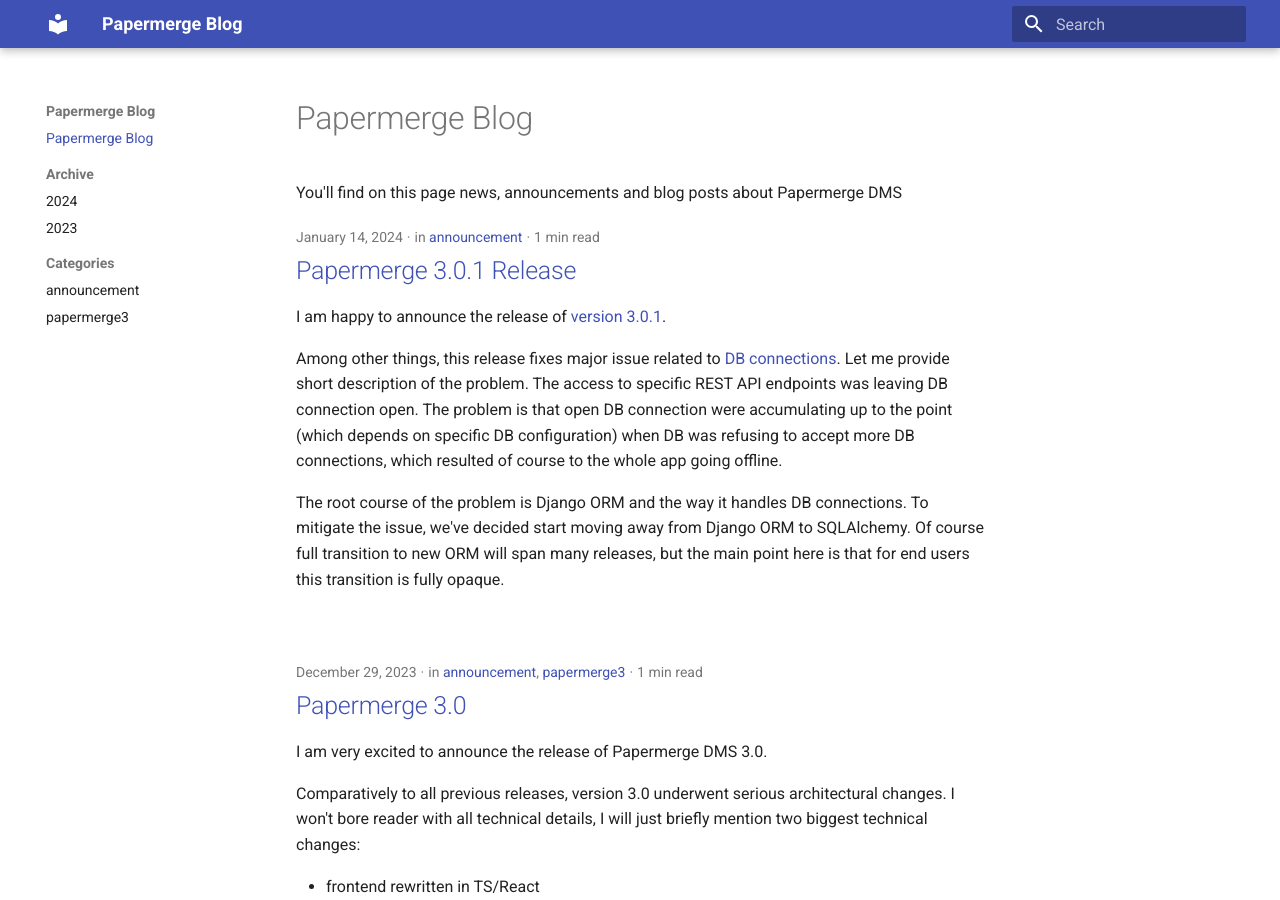
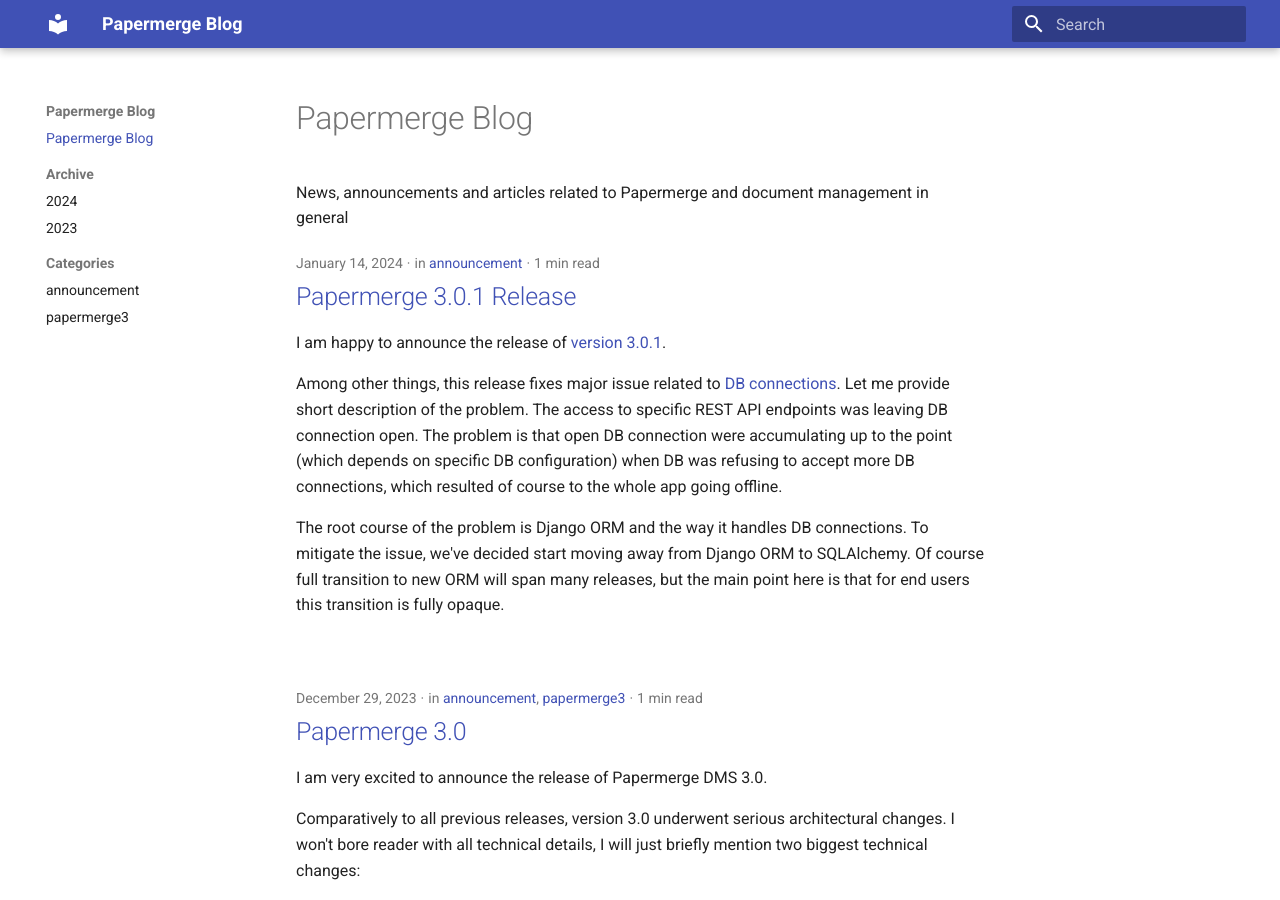
Before and after one commit to papermerge/blog, an MkDocs documentation site: the page built from docs/index.md, in a window 1280 px wide and 900 px high. Built offline with MkDocs 1.6.1 and Material for MkDocs 9.7.7, drawn with Linux system fonts in a browser that asks for light colours.

Commit message:
minor adjustments, lets is if CNAME holds

```diff
--- a/docs/index.md
+++ b/docs/index.md
@@ -1,3 +1,3 @@
 # Papermerge Blog
 
-You'll find on this page news, announcements and blog posts about Papermerge DMS
+News, announcements and articles related to Papermerge and document management in general
```
Also changed, not shown: 1 other file.
